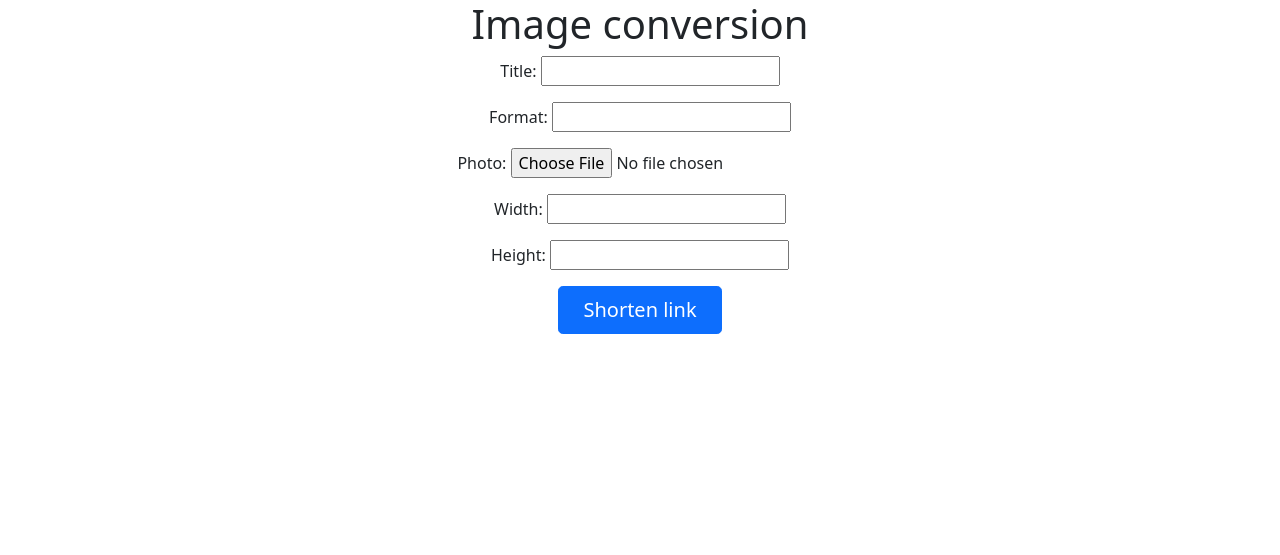
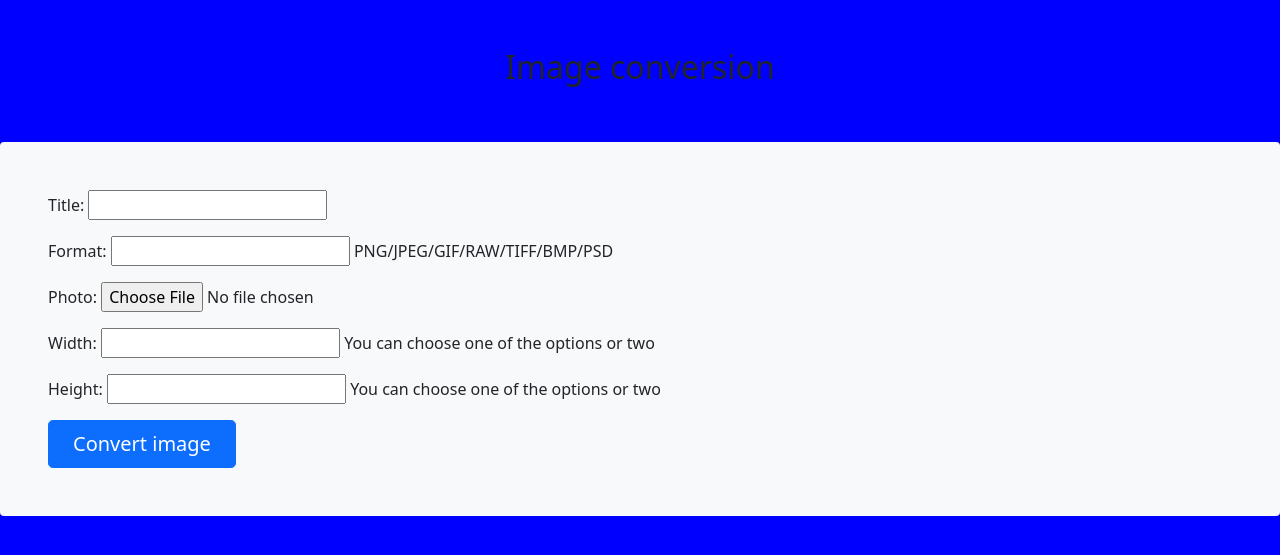
Before and after one commit to Vladimir-82/resizer, a Django app: page / in a window 1280 px wide. Shown: the top 555 px of the page. Run offline with Django 4.2, Linux system fonts and the light colour scheme.

Commit message:
static added

```diff
--- a/app/forms.py
+++ b/app/forms.py
@@ -6,4 +6,7 @@ class AddPhoto(forms.ModelForm):
     class Meta:
         model = Photo
         fields = ['title', 'format', 'photo', 'width', 'height']
-        help_texts ='sss'
+        help_texts = {'format': "PNG/JPEG/GIF/RAW/TIFF/BMP/PSD",
+                      'width': "You can choose one of the options or two",
+                      'height': "You can choose one of the options or two"
+                      }
--- /dev/null
+++ b/app/static/app/css/style.css
@@ -0,0 +1,3 @@
+body {
+    background-color: blue;
+}
--- a/app/templates/app/resize.html
+++ b/app/templates/app/resize.html
@@ -1,3 +1,4 @@
+{% load static %}
 <!DOCTYPE html>
 <html lang="en">
 <head>
@@ -5,14 +6,23 @@
     <title>Resizer</title>
     <script src="https://code.jquery.com/jquery-3.6.0.min.js"></script>
     <link href="https://cdn.jsdelivr.net/npm/bootstrap@5.0.2/dist/css/bootstrap.min.css" rel="stylesheet" integrity="sha384-EVSTQN3/azprG1Anm3QDgpJLIm9Nao0Yz1ztcQTwFspd3yD65VohhpuuCOmLASjC" crossorigin="anonymous">
+    <link rel="stylesheet" href="{% static 'app/css/style.css' %}">
 </head>
 <body>
-    <div class="container themed-container text-center">
-        <h1>Image conversion</h1>
+    <div class="py-5 text-center">
+
+      <h2>Image conversion</h2>
+    </div>
+
+
+
+
+
+    <div class="bg-light p-5 rounded mt-7">
         <form method="post" enctype="multipart/form-data">
           {% csrf_token %}
            {{ form.as_p }}
-          <button type="submit" id='btn1'  class="btn btn-primary btn-lg px-4 gap-3">Shorten link</button>
+          <button type="submit" id='btn1'  class="btn btn-primary btn-lg px-4 gap-3">Convert image</button>
         </form>
         {% if object %}
             <script type="text/javascript">
@@ -20,7 +30,8 @@
             </script>
             <h3> Your file has been successfully converted! </h3>
             <img src="{{ object.photo_mod.url }}" alt="connect"><br>
-            <a href="{{ object.photo_mod.url }}" target="_blank"> Download </a>
+            <a href="{{ object.photo_mod.url }}" target="_blank"> Download </a><br>
+            <a href="{% url 'resize' %}" > Try again </a>
         {% endif %}
     </div>
 </body>
--- a/resizer/settings.py
+++ b/resizer/settings.py
@@ -107,6 +107,10 @@ USE_TZ = True
 # https://docs.djangoproject.com/en/4.1/howto/static-files/
 
 STATIC_URL = '/static/'
+# STATIC_ROOT = os.path.join(BASE_DIR, 'static')
+STATICFILES_DIRS = [
+    os.path.join(BASE_DIR, 'app/', 'static/'),
+]
 
 # Default primary key field type
 # https://docs.djangoproject.com/en/4.1/ref/settings/#default-auto-field
--- a/resizer/urls.py
+++ b/resizer/urls.py
@@ -6,6 +6,4 @@ from django.urls import path, include
 urlpatterns = [
     path('admin/', admin.site.urls),
     path('', include('app.urls'))
-]
-
-urlpatterns += static(settings.MEDIA_URL, document_root=settings.MEDIA_ROOT)
+] + static(settings.MEDIA_URL, document_root=settings.MEDIA_ROOT)
```
